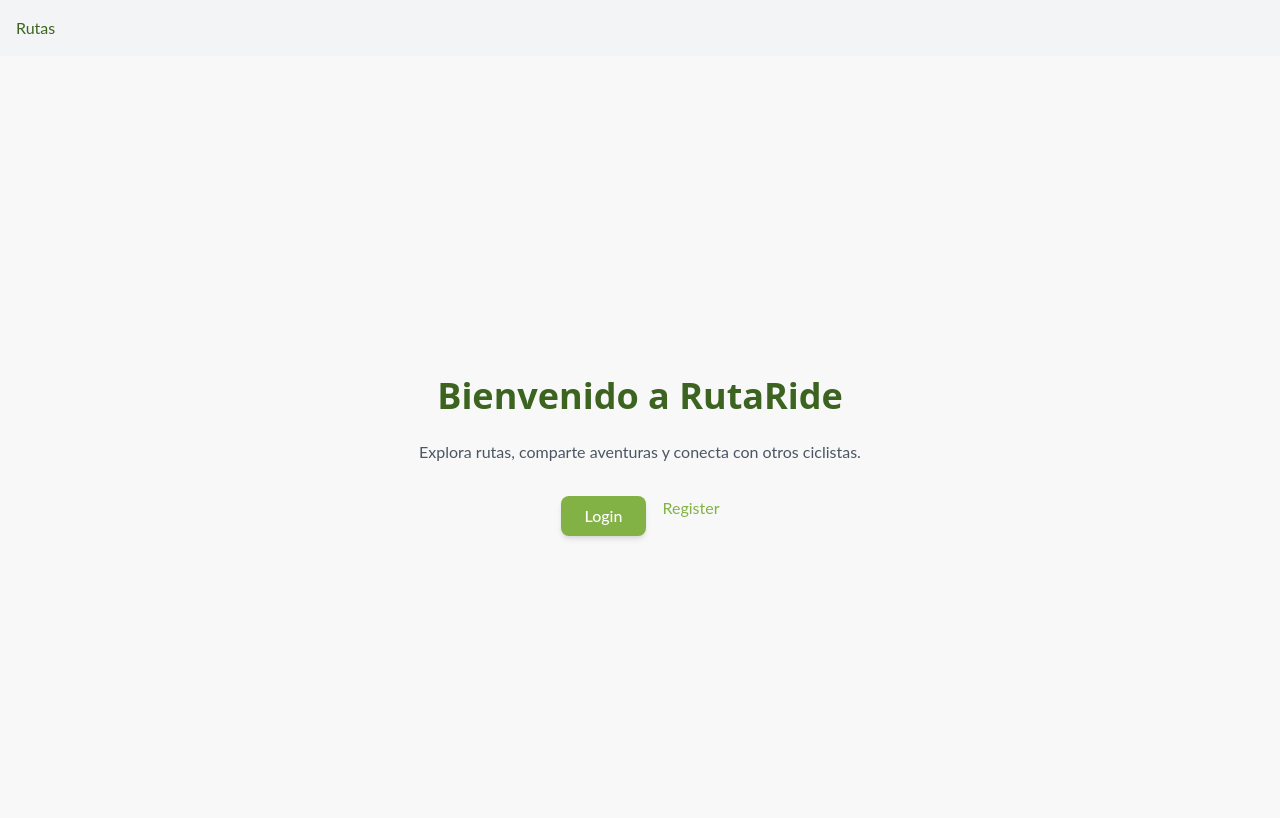
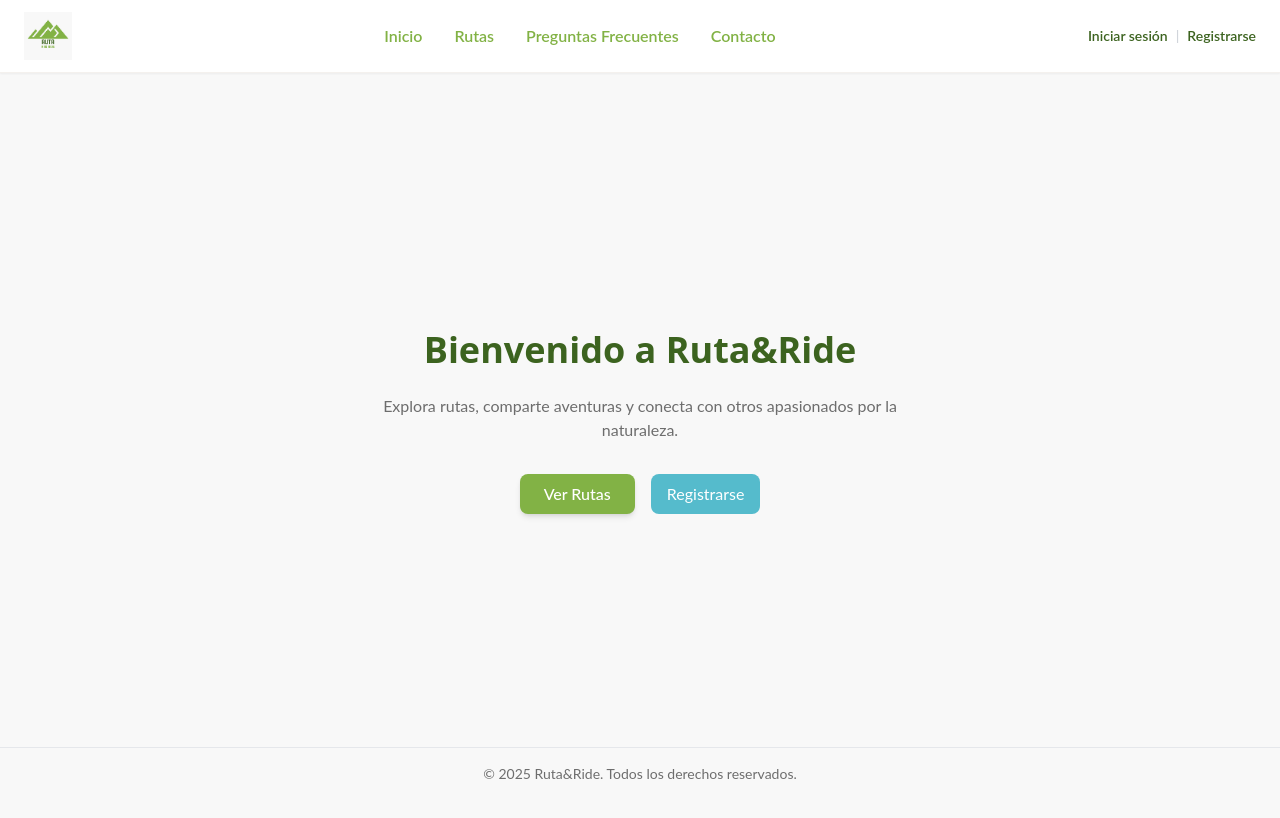
Before and after one commit to milcaponce/asturias-ruta-ride-frontend, a React (Vite) app: page /home in a window 1280 px wide. Shown: the top 818 px of the page. Built offline with nearby package versions, Linux system fonts and the light colour scheme.

Commit message:
feat(header): create responsive and reusable Header component with navigation and auth placeholders

```diff
--- a/src/App.jsx
+++ b/src/App.jsx
@@ -1,4 +1,5 @@
 import { Routes, Route, Link } from "react-router-dom";
+import Header from "./components/header/Header";
 import RoutesPage from "./pages/RoutesPage";
 import RouteDetailPage from "./pages/RouteDetailPage";
 import RegisterPage from "./pages/RegisterPage";
@@ -7,20 +8,7 @@ import HomePage from "./pages/HomePage";
 export default function App() {
   return (
     <>
-      <header>
-        <nav aria-label="Navegación principal">
-          <ul className="flex gap-4 p-4 bg-gray-100">
-            <li>
-              <Link
-                to="/routes"
-                className="text-brandDarkGreen hover:underline focus-visible:outline focus-visible:outline-2 focus-visible:outline-offset-2 focus-visible:outline-brandDarkGreen"
-              >
-                Rutas
-              </Link>
-            </li>
-          </ul>
-        </nav>
-      </header>
+      <Header />
 
       <main>
         <Routes>
--- /dev/null
+++ b/src/components/header/Header.jsx
@@ -0,0 +1,127 @@
+import React, { useState } from "react";
+import { Link, useNavigate } from "react-router-dom";
+//import { useAuth } from "../../context/AuthContext";
+//import LoginModal from "../login_modal/LoginModal";
+import logo from "../../assets/logos/RutaLogo.png";
+
+const Header = () => {
+    const [isMenuOpen, setIsMenuOpen] = useState(false);
+    //const [isLoginModalOpen, setLoginModalOpen] = useState(false);
+    const isAuthenticated = false;
+    const user = { name: "Invitado" };
+    const navigate = useNavigate();
+
+    //const openLoginModal = () => setLoginModalOpen(true);
+    //const closeLoginModal = () => setLoginModalOpen(false);
+
+    const handleAreaClick = () => {
+        navigate("/user-area");
+    };
+
+    return (
+        <>
+            <header className="bg-white border-b border-backgroundAlt shadow-sm fixed w-full z-50">
+                <div className="max-w-7xl mx-auto flex items-center justify-between px-6 py-3">
+          {/* Logo */}
+                    <Link to="/home" className="flex items-center space-x-2">
+                        <img src={logo} alt="Logo" className="h-12 w-auto" />
+                    </Link>
+
+          {/* Desktop Menu */}
+                    <nav className="hidden md:flex space-x-8 text-brandDarkGreen font-semibold">
+                        <Link to="/home" className="hover:text-brandGreen transition-colors duration-200">
+                            Inicio
+                        </Link>
+                        <Link to="/routes" className="hover:text-brandGreen transition-colors duration-200">
+                            Rutas
+                        </Link>
+                        <Link to="/preguntas-frecuentes" className="hover:text-brandGreen transition-colors duration-200">
+                            Preguntas Frecuentes
+                        </Link>
+                        <Link to="/contacto" className="hover:text-brandGreen transition-colors duration-200">
+                            Contacto
+                        </Link>
+                    </nav>
+
+          {/* Auth / User Section */}
+                    <div className="flex items-center space-x-4">
+                        {isAuthenticated ? (
+                            <div className="flex flex-col text-right">
+                                <span className="text-sm text-brandDarkGreen font-medium">
+                                    Hola, <strong>{user?.name || "Usuario"}</strong>
+                                </span>
+
+                                <div className="flex items-center gap-2 text-sm">
+                                    <button
+                                        onClick={handleAreaClick}
+                                        className="text-brandDarkGreen hover:text-brandGreen transition-colors duration-200"
+                                    >
+                                        Área personal
+                                    </button>
+                                    <span className="text-gray-300">|</span>
+                                    <button
+                                        onClick={logout}
+                                        className="text-accentRed hover:text-red-400 transition-colors duration-200"
+                                    >
+                                        Cerrar sesión
+                                    </button>
+                                </div>
+                            </div>
+                        ) : (
+                            <div className="flex items-center space-x-2 text-sm font-semibold">
+                                <Link
+                                    to="/login"
+                                    className="text-brandDarkGreen hover:text-brandGreen transition-colors duration-200"
+                                >
+                                    Iniciar sesión
+                                </Link>
+                                <span className="text-gray-300">|</span>
+                                <Link
+                                    to="/register"
+                                    className="text-brandDarkGreen hover:text-brandGreen transition-colors duration-200"
+                                >
+                                    Registrarse
+                                </Link>
+                            </div>
+                        )}
+
+            {/* Mobile toggle */}
+                        <button
+                            className="md:hidden text-3xl text-brandDarkGreen"
+                            onClick={() => setIsMenuOpen(!isMenuOpen)}
+                        >
+                            ☰
+                        </button>
+                    </div>
+                </div>
+
+        {/* Mobile Menu */}
+                {isMenuOpen && (
+                    <nav className="md:hidden bg-white border-t border-backgroundAlt py-4 px-6 space-y-3 font-semibold text-brandDarkGreen">
+                        <Link to="/" className="block hover:text-brandGreen transition-colors duration-200">
+                            Inicio
+                        </Link>
+                        <Link to="/routes" className="block hover:text-brandGreen transition-colors duration-200"
+                        >
+                            Rutas
+                        </Link>
+                        <Link to="/preguntas-frecuentes" className="block hover:text-brandGreen transition-colors duration-200"
+                        >
+                            Preguntas Frecuentes
+                        </Link>
+                        <Link to="/contacto" className="block hover:text-brandGreen transition-colors duration-200"
+                        >
+                            Contacto
+                        </Link>
+                    </nav>
+                )}
+            </header>
+
+            {/* {!isAuthenticated && (
+                <LoginModal isOpen={isLoginModalOpen} onClose={closeLoginModal} />
+            )} */}
+        </>
+    );
+};
+
+export default Header;
--- a/src/pages/HomePage.jsx
+++ b/src/pages/HomePage.jsx
@@ -1,14 +1,31 @@
 import { Link } from "react-router-dom";
+
 
 export default function HomePage() {
     return (
-        <div className="flex flex-col items-center justify-center min-h-screen bg-backgroundLight">
-            <h1 className="text-4xl font-bold text-brandDarkGreen mb-6">Bienvenido a RutaRide</h1>
-            <p className="text-gray-600 mb-8">Explora rutas, comparte aventuras y conecta con otros ciclistas.</p>
-            <div className="flex space-x-4">
-                <Link to="/login" className="btn-primary">Login</Link>
-                <Link to="/register" className="btn-secondary">Register</Link>
-            </div>
-        </div>
+        <div className="min-h-screen bg-backgroundLight flex flex-col">
+            <main className="flex flex-col items-center justify-center flex-grow pt-24 px-4 text-center">
+                <h1 className="text-4xl font-bold text-brandDarkGreen mb-6">
+                    Bienvenido a Ruta&Ride
+                </h1>
+                <p className="text-textMuted max-w-xl mb-8">
+                    Explora rutas, comparte aventuras y conecta con otros apasionados por la naturaleza.
+                </p>
+
+                <div className="flex space-x-4">
+                    <Link to="/rutas" className="btn-primary">
+                    Ver Rutas
+                    </Link>
+                    <Link to="/register" className="btn-accent">
+                    Registrarse
+                    </Link>
+                </div>
+            </main>
+
+      {/* Footer opcional (podés agregarlo después) */}
+        <footer className="py-4 text-center text-sm text-textMuted border-t border-gray-200">
+        © {new Date().getFullYear()} Ruta&Ride. Todos los derechos reservados.
+        </footer>
+    </div>
     );
 }
```
Also changed, not shown: src/assets/logos/RutaLogo.png (added).
